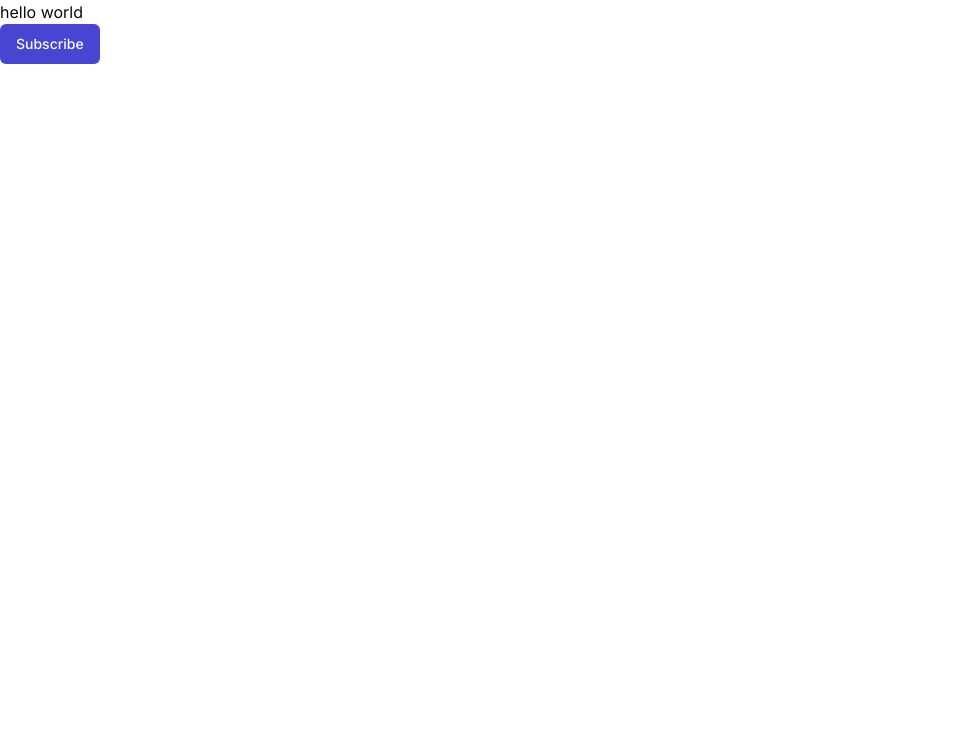
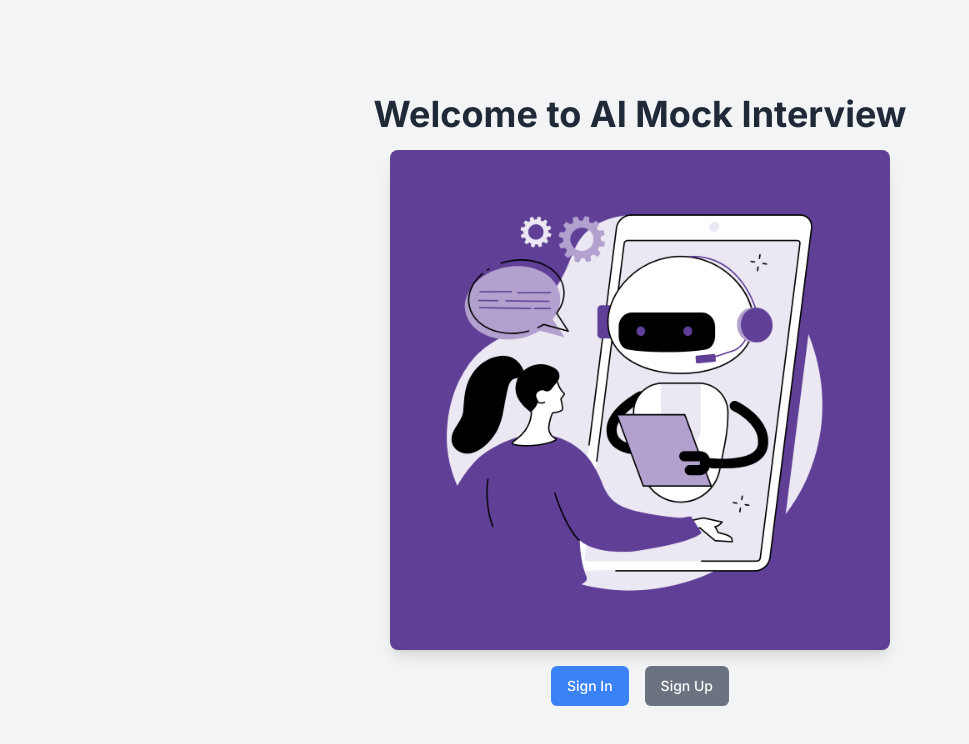
Before and after one commit to Chandanac03/AI-Mock-Interview-App, a Next.js app: page / in a window 1280 px wide. Shown: the top 744 px of the page, without its empty margins (0-969 px from the left). Built offline with nearby package versions, Linux system fonts and the light colour scheme.

Commit message:
Home page updated

```diff
--- a/app/(auth)/sign-in/[[...sign-in]]/page.jsx
+++ b/app/(auth)/sign-in/[[...sign-in]]/page.jsx
@@ -32,9 +32,8 @@ export default function Page() {
             </h2>
 
             <p className="mt-4 leading-relaxed text-white/90">
-              AI-Mock-Interview is a platform that allows you to practice your
-              technical interview skills by answering questions from a mock
-              interview.
+
+              AI-Mock-Interview is a platform designed to help you prepare for technical interviews by providing step-by-step guides, practice questions, and real-world examples. We've curated a diverse range of topics to help you expand your knowledge and improve your coding skills.
             </p>
           </div>
         </section>
@@ -65,9 +64,10 @@ export default function Page() {
               </h1>
 
               <p className="mt-4 leading-relaxed text-gray-500">
-                AI-Mock-Interview is a platform that allows you to practice your
-                technical interview skills by answering questions from a mock
-                interview.
+
+                AI-Mock-Interview is a platform designed to help you prepare for technical interviews by providing step-by-step guides, practice questions, and real-world examples. We've curated a diverse range of topics to help you expand your knowledge and improve your coding skills.
+
+
               </p>
             </div>
             <SignIn />
--- a/app/page.js
+++ b/app/page.js
@@ -1,12 +1,34 @@
+"use client";
+import Image from "next/image";
+import Link from "next/link";
 import { Button } from "@/components/ui/button";
-import Image from "next/image";
 
 export default function Home() {
   return (
-  <div>
-    <h1>hello world</h1>
-    <Button>Subscribe</Button>
+    <div className="flex flex-col items-center justify-center min-h-screen bg-gray-100">
+      <h1 className="text-4xl font-bold text-gray-800 mb-4">
+        Welcome to AI Mock Interview
+      </h1>
+      <Image
+        src="/vtix5ctr.png"
+        alt="AI Mock Interview"
+        width={500}
+        height={300}
+        className="rounded-lg shadow-lg mb-4"
+      />
+      <div className="flex space-x-4">
 
-  </div>
+
+          <Button className="bg-blue-500 hover:bg-blue-600 text-white">
+            Sign In
+          </Button>
+
+        <Link href="/signup">
+          <Button className="bg-gray-500 hover:bg-gray-600 text-white">
+            Sign Up
+          </Button>
+        </Link>
+      </div>
+    </div>
   );
 }
--- a/package.json
+++ b/package.json
@@ -20,6 +20,7 @@
     "class-variance-authority": "^0.7.0",
     "clsx": "^2.1.1",
     "drizzle-orm": "^0.31.4",
+    "framer-motion": "^12.4.2",
     "lucide-react": "^0.390.0",
     "moment": "^2.30.1",
     "next": "^14.2.24",
```
Also changed, not shown: app/layout.js (line endings or trailing spaces), middleware.js (line endings or trailing spaces), public/vtix5ctr.png (added), 1 other file (tests, documents, lock files or other folders).
